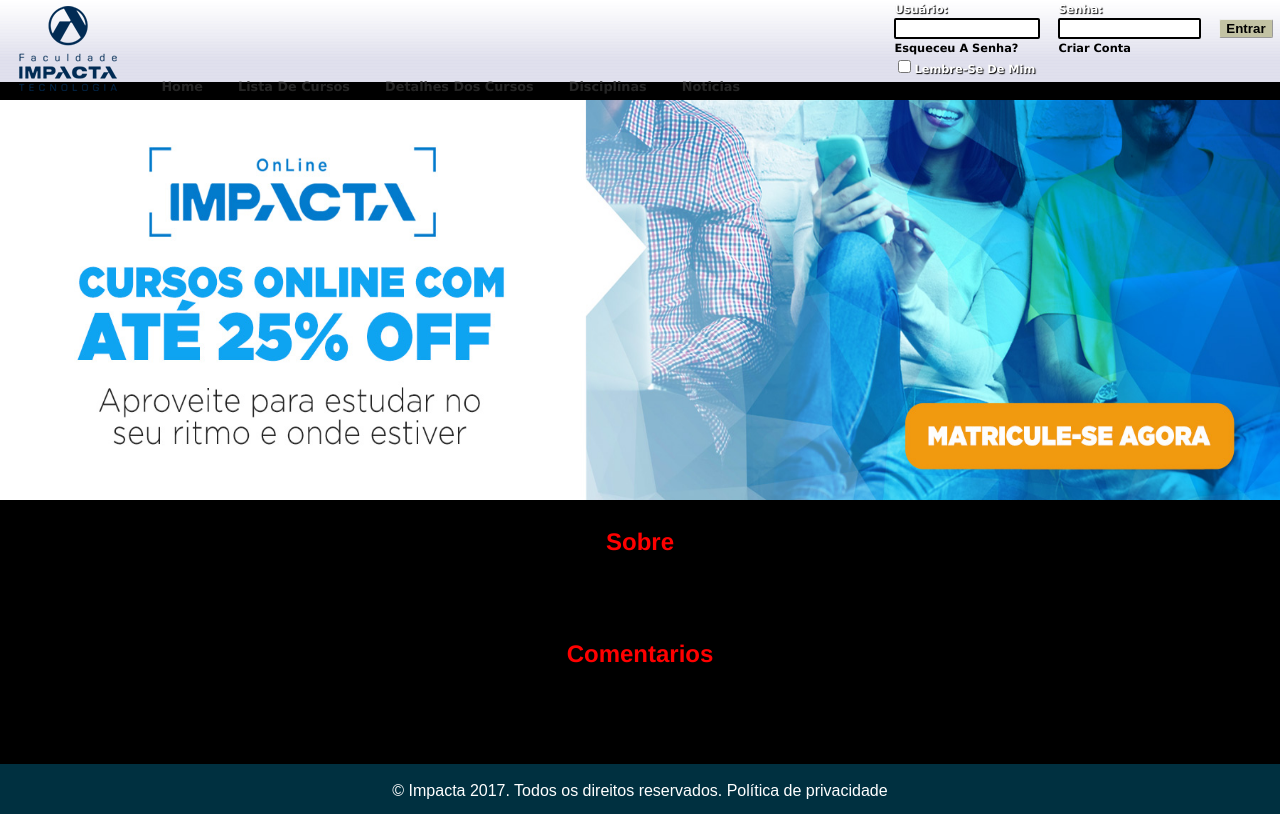
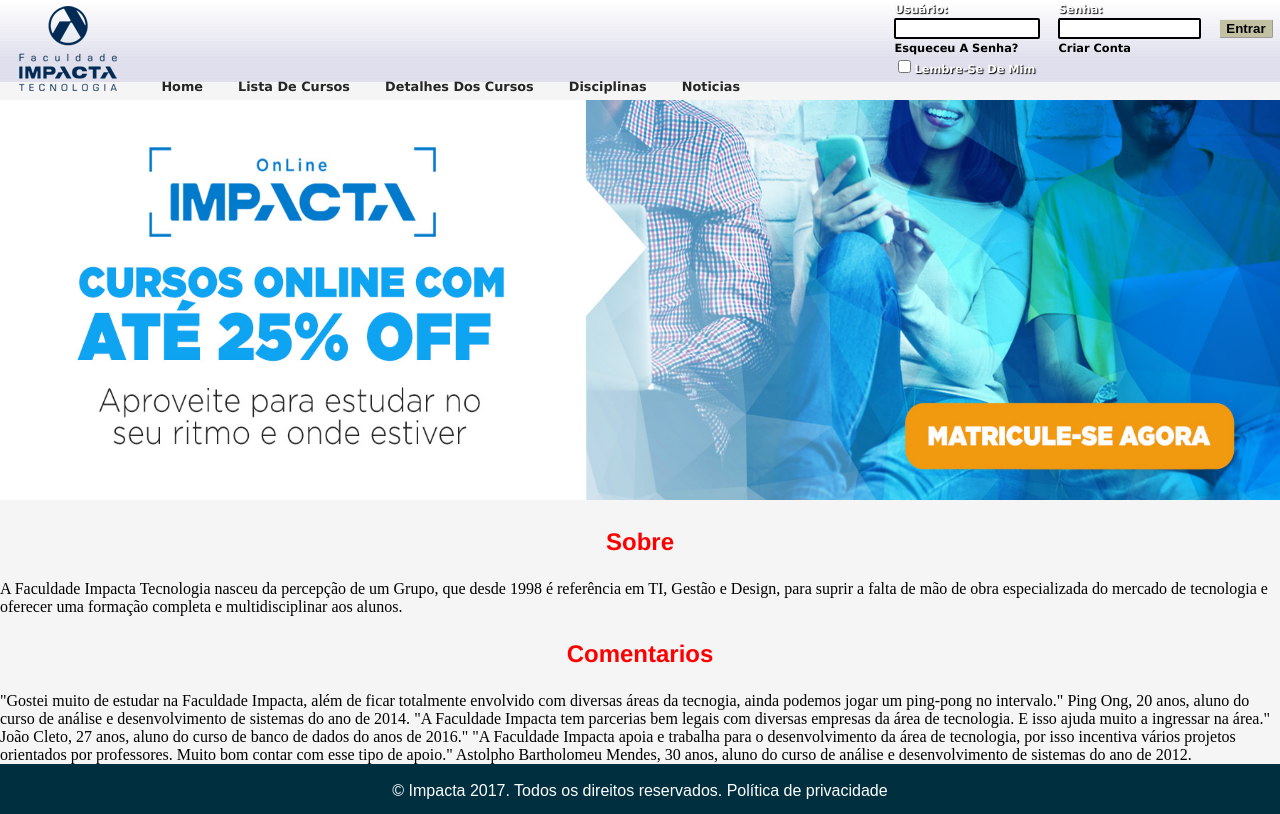
Before and after one commit to lucasgsouza03/TecWeb-TF-ADS2B, a Django app: page / in a window 1280 px wide. Run offline with Django 3.2, Linux system fonts and the light colour scheme; parts of the project's set-up code (start-up, migrations or seed data) failed here and were passed over.

Commit message:
Update style.css

```diff
--- a/core/static/style.css
+++ b/core/static/style.css
@@ -2,7 +2,7 @@
 	box-sizing: border-box;
 }
 body{
-	background-color:#000;
+	background-color:#F5F5F5;
 	margin:0px;
 }
 header{
```
